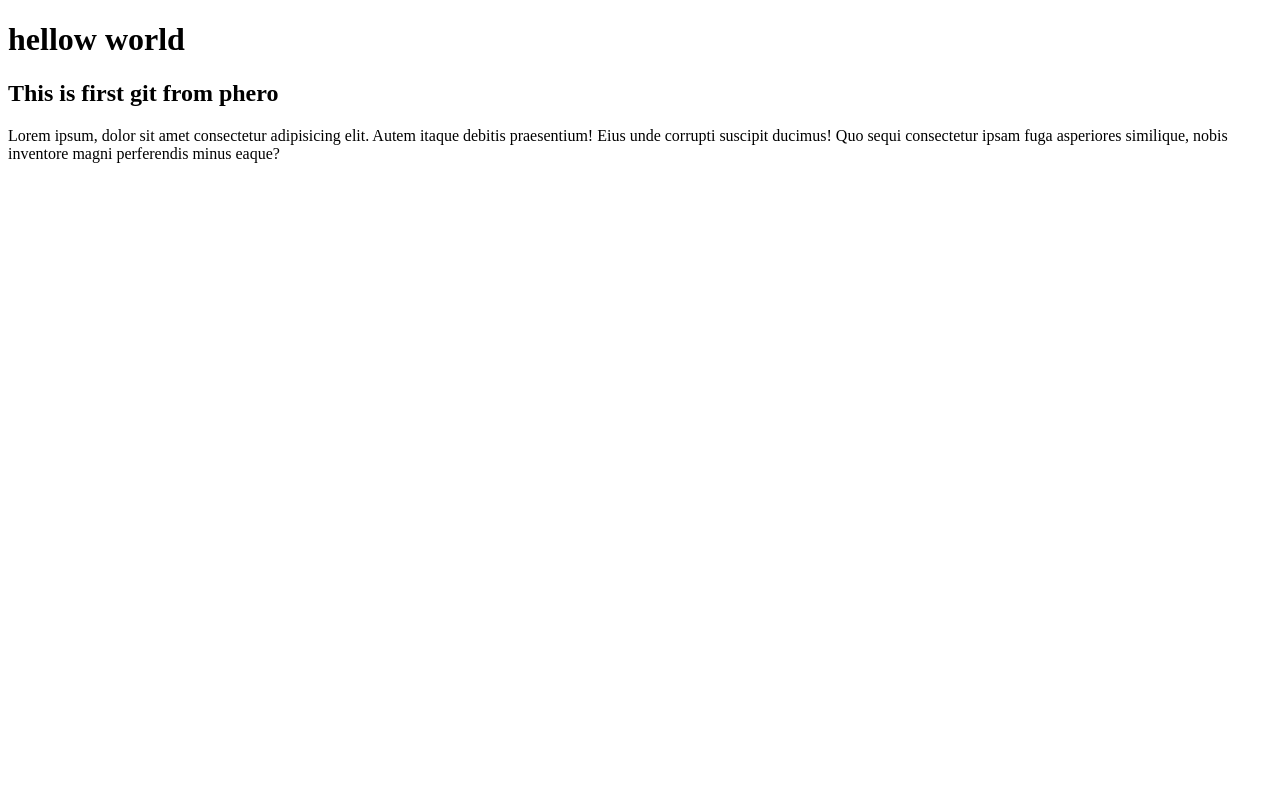
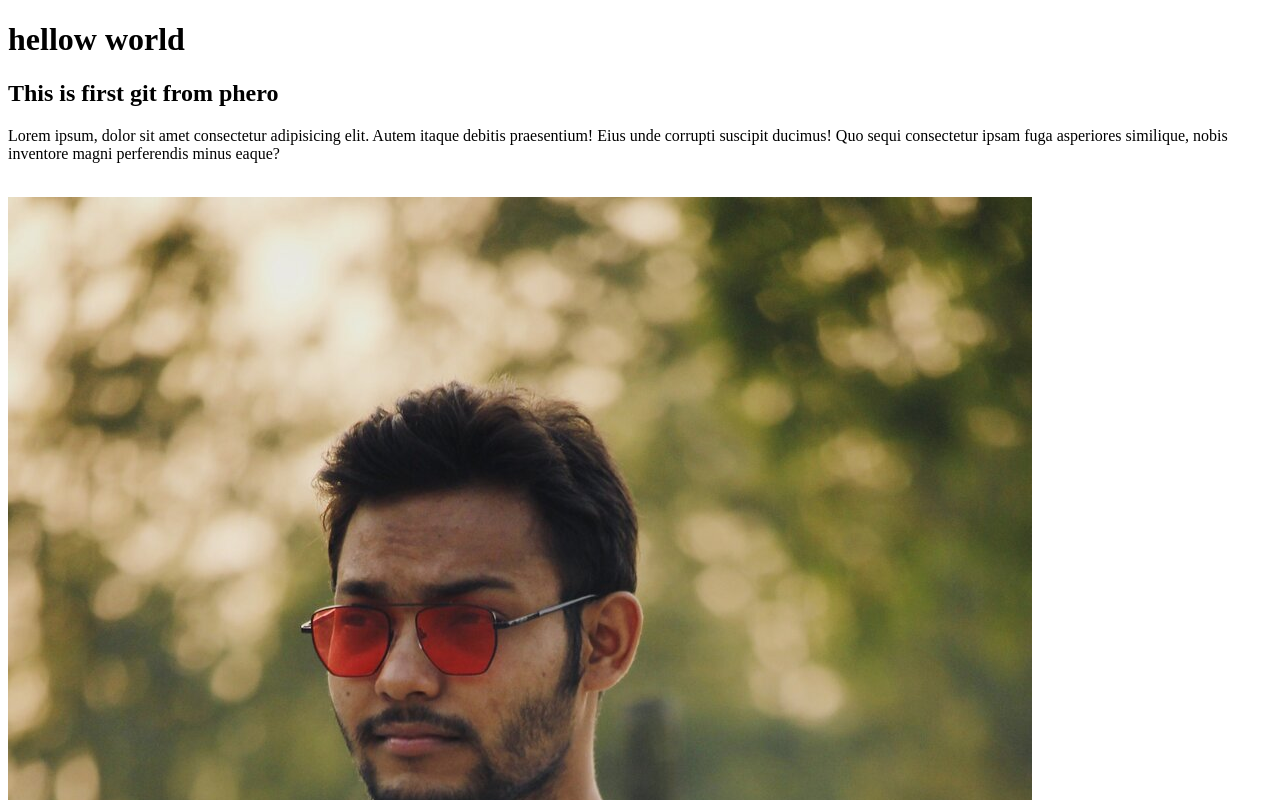
Before and after one commit to Fahim-Faysal/phero, a plain HTML site: page index.html in a window 1280 px wide. Shown: the top 800 px of the page. Drawn offline with Linux system fonts and the light colour scheme.

Commit message:
image added

```diff
--- a/index.html
+++ b/index.html
@@ -12,5 +12,9 @@
 
       <p>Lorem ipsum, dolor sit amet consectetur adipisicing elit. Autem itaque debitis praesentium! Eius unde corrupti suscipit ducimus! Quo sequi consectetur ipsam fuga asperiores similique, nobis inventore magni perferendis minus eaque?</p>
 
+      <br>
+
+      <img src="./siyam.jpg" alt="">
+
 </body>
 </html>
```
Also changed, not shown: siyam.jpg (added).
